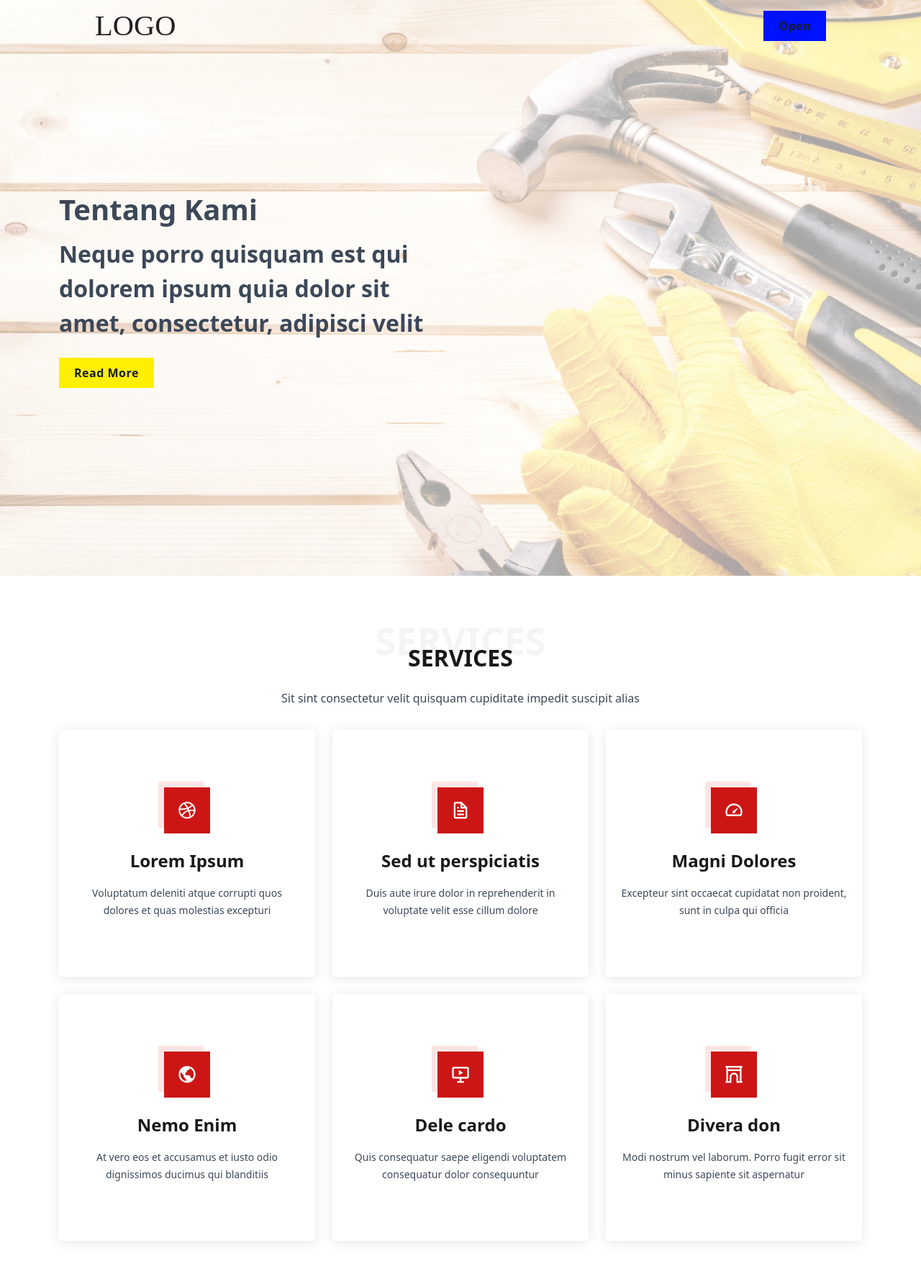
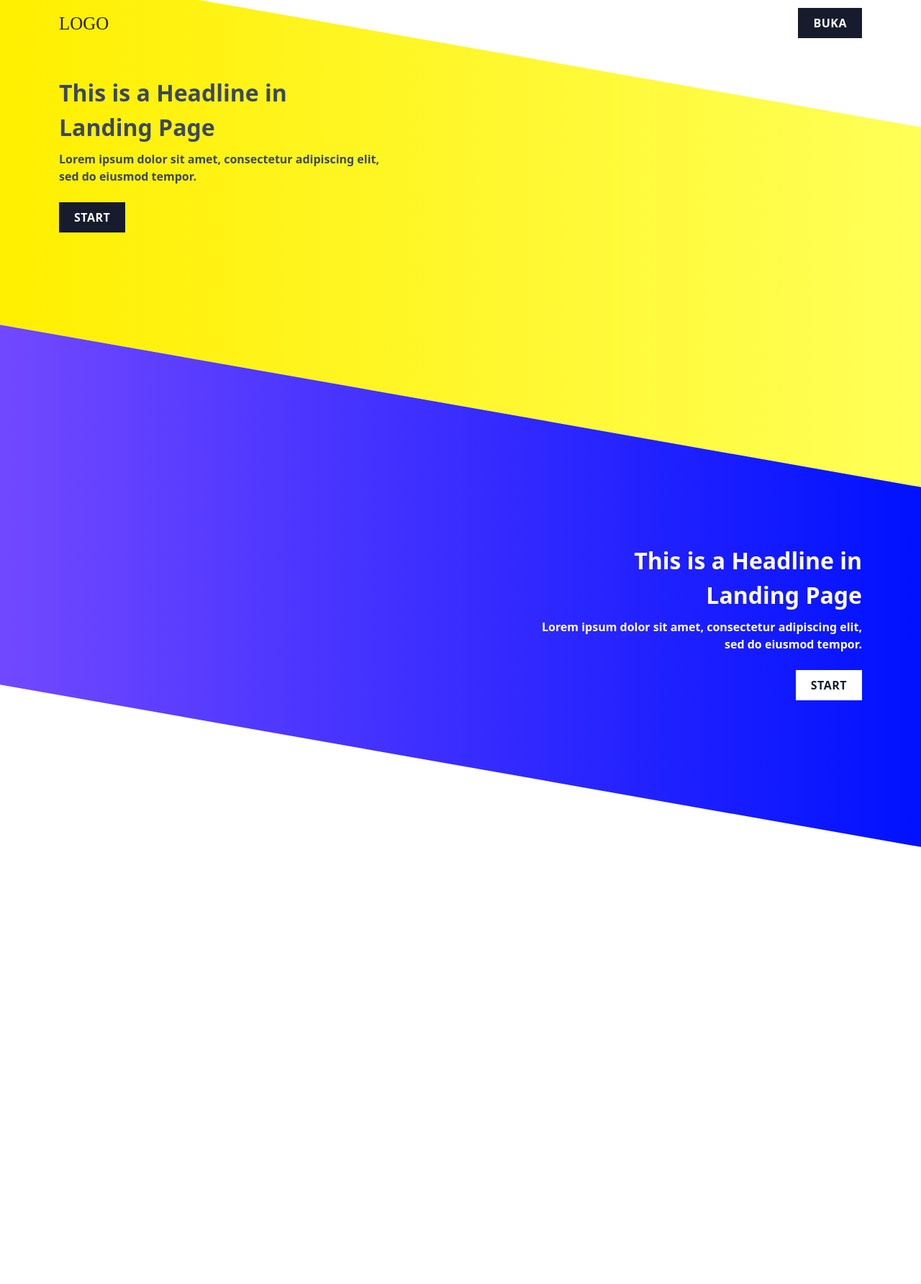
Before and after one commit to stackpan/fiksi-servis-id, a PHP site: page /interface/index.html in a window 1280 px wide. Shown: the whole page at 72% size. After the commit the page ends 1177 px from the top, so only its background shows below. Run offline with PHP 8.4, Linux system fonts and the light colour scheme.

Commit message:
Landing Page#1

```diff
--- a/assets/css/custom.css
+++ b/assets/css/custom.css
@@ -223,6 +223,11 @@ section {
 .btn {
     border-radius: 0px;
     box-shadow: none !important;
+    font-weight: bold;
+}
+
+.btn-black {
+    color: var(--color-white);
 }
 
 .separator {
--- /dev/null
+++ b/assets/css/pages/landing.css
@@ -0,0 +1,93 @@
+html {
+    scroll-behavior: smooth;
+}
+
+.header {
+    background-color: transparent !important;
+}
+
+.diagonal-box {
+
+    height: 500px;
+    transform: skewY(10deg);
+    position: relative;
+    top: 4rem;
+}
+
+.d-box-1 {
+    background-image: linear-gradient(90deg, var(--color-primary), var(--color-primary-light));
+}
+
+.d-box-2 {
+    background-image: linear-gradient(90deg, var(--color-secondary-light), var(--color-secondary));
+}
+
+.content {
+    transform: skewY(-10deg);
+}
+
+.d-box-2 .content {
+    color: var(--color-white);
+    position: relative;
+    top: 30%;
+    text-align: right;
+}
+
+.d-box-2 .btn {
+    color: var(--color-black);
+}
+
+.row {
+    height: 300px;
+}
+
+.column {
+    margin: auto 0;
+}
+
+/* Tablet */
+@media (max-width: 768px) {
+    .diagonal-box {
+        top: 2.8rem;
+    }
+
+    .content {
+        position: relative;
+        top: 30%;
+    }
+
+    .d-box-2 .content {
+        top: 10%;
+    }
+
+    .column {
+        text-align: center;
+    }
+
+    h2 {
+        font-size: 30px;
+    }
+
+    h6 {
+        font-size: 14px;
+    }
+}
+
+/* Mobile */
+@media (max-width: 576px) {
+    .d-box-1 .diagonal-box {
+        top: 1.2rem;
+    }
+
+    .content {
+        top: 4rem;
+    }
+
+    h2 {
+        font-size: 32px;
+    }
+
+    h6 {
+        font-size: 16px;
+    }
+}
--- a/interface/index.html
+++ b/interface/index.html
@@ -19,6 +19,7 @@
 
 	<!-- link -->
 	<link rel="stylesheet" href="../assets/css/all.css">
+	<link rel="stylesheet" href="../assets/css/pages/landing.css">
 	<link rel="apple-touch-icon" sizes="180x180" href="../assets/images">
 	<link rel="icon" type="image/png" sizes="32x32" href="../assets/images/icons/favicon-32x32.png?v=alJa00vdRo">
 	<link rel="icon" type="image/png" sizes="16x16" href="../assets/images/icons/favicon-16x16.png?v=alJa00vdRo">
@@ -30,189 +31,46 @@
 </head>
 
 <body>
-	<header id="header" class="sticky active">
+	<!-- Header -->
+	<nav class="navbar navbar-light bg-light header fixed-top">
 		<div class="container">
-			<div>
-				<a class="logo" href="/">
-					<img src="../assets/vector/brand.svg" alt="" height="45">
-				</a>
-			</div>
-			<div class="d-none d-lg-block">
-				<div class="btn-nav">
-					<button type="button" class="btn btn-secondary border-0 no-border">Open</button>
+			<span class="navbar-brand mb-0 h1">
+				<img src="../assets/vector/brand.svg" width="72">
+			</span>
+			<button class="btn btn-black my-2 my-sm-0" type="submit">BUKA</button>
+		</div>
+	</nav>
+
+	<div class="diagonal-box d-box-1">
+		<div class="content">
+			<div class="container">
+				<div class="row">
+					<div class="col-12 col-xl-5 column">
+						<h2>This is a Headline in Landing Page</h2>
+						<h6>Lorem ipsum dolor sit amet, consectetur adipiscing elit, sed do eiusmod tempor.</h6>
+						<button class="btn btn-black mt-4 mt-xl-3">START</button>
+					</div>
+					<div class="col column"></div>
 				</div>
 			</div>
-			<div class="dropdown-menu-nav">
-				<div class="dropdown-menu-item"><a class="navbar-toggle">
-						<div class="menu-icons">
-							<span></span>
-							<span></span>
-							<span></span>
-						</div>
-					</a>
-				</div>
-			</div>
-			<div id="navigation" class="active">
-				<ul class="navigation-menu">
-					<!-- <li class="active">
-						<a href="/">
-							<i class="bx bxs-home"></i>
-							Home
-						</a>
-					</li>
-					<li>
-						<a href="#">
-							<i class='bx bxs-map'></i>
-							Peta
-						</a>
-					</li>
-					<li class="dropdown-menu-li">
-						<a href="javascript:void(0)">
-							<i class='bx bxs-purchase-tag'></i>
-							Promo
-						</a><span class="menu-arrow"></span>
-						<ul class="menu-li">
-							<li>
-								<a href="#">
-									Hari Besar
-								</a>
-							</li>
-							<li>
-								<a href="#">
-									Spesial
-								</a>
-							</li>
-						</ul>
-					</li>
-					<li>
-						<a href="#">
-							<i class='bx bxs-detail'></i>
-							Artikel
-						</a>
-					</li> -->
-					<li class="d-lg-none">
-						<hr>
-					</li>
-					<li class="mb-3 d-lg-none">
-						<div class="row mx-0 my-0">
-							<div class="col-6">
-								<div class="btn-nav">
-									<a href="login/" target="_blank" class="btn btn-outline-primary">
-										Log-In
-									</a>
-								</div>
-							</div>
-							<div class="col-6">
-								<div class="btn-nav">
-									<a href="login/" target="_blank" class="btn btn-primary">
-										Sign-Up
-									</a>
-								</div>
-							</div>
-						</div>
-					</li>
-				</ul>
-			</div>
 		</div>
-	</header>
+	</div>
 
-	<section id="hero" class="d-flex align-items-center">
-		<div class="container position-relative">
-			<div class="row">
-				<div class="col-md-9 col-lg-6 d-flex flex-column justify-content-center">
-					<h1>Tentang Kami</h1>
-					<h2>
-						<!-- SLOGAN HERE -->
-						Neque porro quisquam est qui dolorem ipsum quia dolor sit amet, consectetur, adipisci velit
-						<!--
-						Translate :
-						There is no one who loves pain itself, who seeks after it and wants to have it, simply because it is pain
-					-->
-					</h2>
-					<div class="d-block align-middle">
-						<button type="button" class="btn btn-primary btn-lg mt-3">
-							Read More
-						</button>
+	<div class="diagonal-box d-box-2">
+		<div class="content">
+			<div class="container">
+				<div class="row">
+					<div class="col column"></div>
+					<div class="col-12 col-xl-5 column">
+						<h2>This is a Headline in Landing Page</h2>
+						<h6>Lorem ipsum dolor sit amet, consectetur adipiscing elit, sed do eiusmod tempor.</h6>
+						<button class="btn btn-white mt-4 mt-xl-3">START</button>
 					</div>
 				</div>
 			</div>
 		</div>
-	</section>
+	</div>
 
-	<main>
-		<section id="services" class="services">
-			<div class="container">
-
-				<div class="section-title">
-					<span>Services</span>
-					<h2>Services</h2>
-					<p>Sit sint consectetur velit quisquam cupiditate impedit suscipit alias</p>
-				</div>
-
-				<div class="row">
-					<div class="col-lg-4 col-md-6 d-flex align-items-stretch" data-aos="fade-up">
-						<div class="icon-box">
-							<div class="icon"><i class="bx bxl-dribbble"></i></div>
-							<h4><a href="">Lorem Ipsum</a></h4>
-							<p>Voluptatum deleniti atque corrupti quos dolores et quas molestias excepturi</p>
-						</div>
-					</div>
-
-					<div class="col-lg-4 col-md-6 d-flex align-items-stretch mt-4 mt-md-0" data-aos="fade-up"
-						data-aos-delay="150">
-						<div class="icon-box">
-							<div class="icon"><i class="bx bx-file"></i></div>
-							<h4><a href="">Sed ut perspiciatis</a></h4>
-							<p>Duis aute irure dolor in reprehenderit in voluptate velit esse cillum dolore</p>
-						</div>
-					</div>
-
-					<div class="col-lg-4 col-md-6 d-flex align-items-stretch mt-4 mt-lg-0" data-aos="fade-up"
-						data-aos-delay="300">
-						<div class="icon-box">
-							<div class="icon"><i class="bx bx-tachometer"></i></div>
-							<h4><a href="">Magni Dolores</a></h4>
-							<p>Excepteur sint occaecat cupidatat non proident, sunt in culpa qui officia</p>
-						</div>
-					</div>
-
-					<div class="col-lg-4 col-md-6 d-flex align-items-stretch mt-4" data-aos="fade-up"
-						data-aos-delay="450">
-						<div class="icon-box">
-							<div class="icon"><i class="bx bx-world"></i></div>
-							<h4><a href="">Nemo Enim</a></h4>
-							<p>At vero eos et accusamus et iusto odio dignissimos ducimus qui blanditiis</p>
-						</div>
-					</div>
-
-					<div class="col-lg-4 col-md-6 d-flex align-items-stretch mt-4" data-aos="fade-up"
-						data-aos-delay="600">
-						<div class="icon-box">
-							<div class="icon"><i class="bx bx-slideshow"></i></div>
-							<h4><a href="">Dele cardo</a></h4>
-							<p>Quis consequatur saepe eligendi voluptatem consequatur dolor consequuntur</p>
-						</div>
-					</div>
-
-					<div class="col-lg-4 col-md-6 d-flex align-items-stretch mt-4" data-aos="fade-up"
-						data-aos-delay="750">
-						<div class="icon-box">
-							<div class="icon"><i class="bx bx-arch"></i></div>
-							<h4><a href="">Divera don</a></h4>
-							<p>Modi nostrum vel laborum. Porro fugit error sit minus sapiente sit aspernatur</p>
-						</div>
-					</div>
-
-				</div>
-
-			</div>
-		</section><!-- End Services Section -->
-
-	</main>
-
-	<footer>
-		<!-- Footer -->
-	</footer>
 	<script src="../assets/js/vendor/jquery/jquery.min.js"></script>
 	<script src="../assets/js/script.js"></script>
 	<script src="../assets/js/vendor/bootstrap/bootstrap.bundle.min.js"></script>
```
